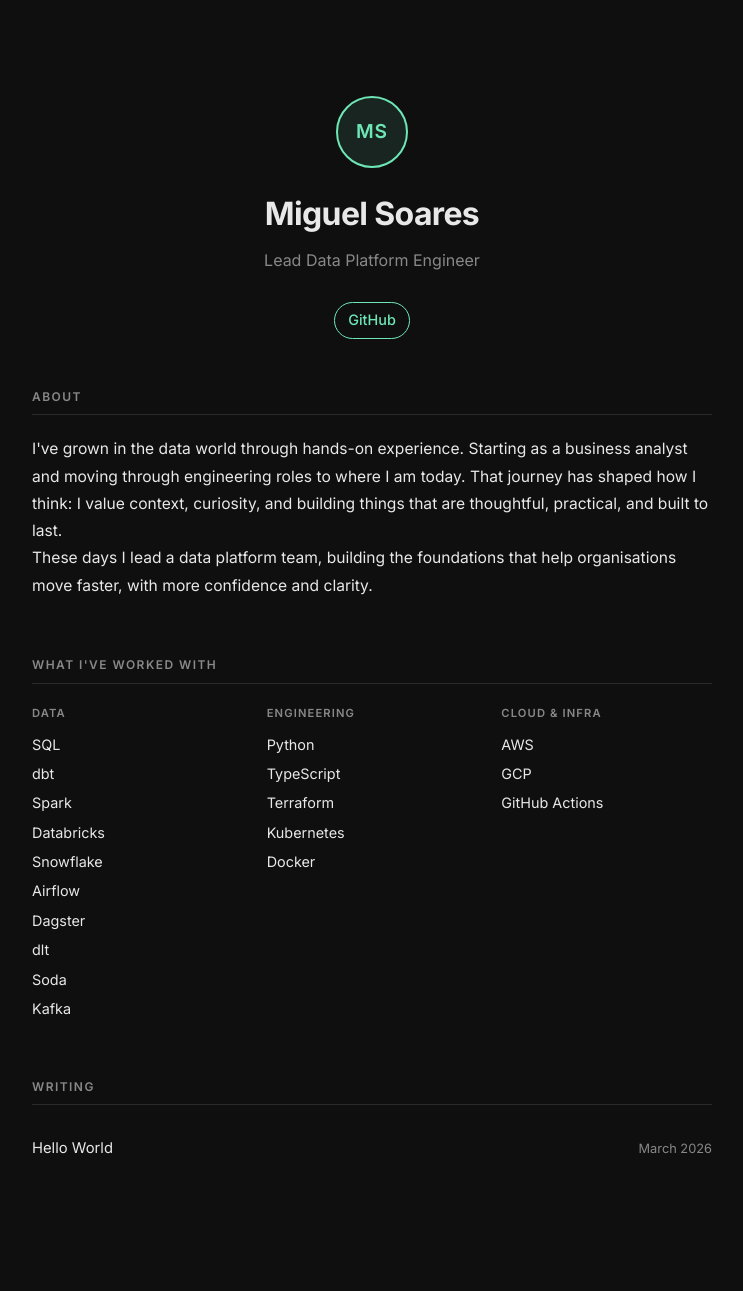
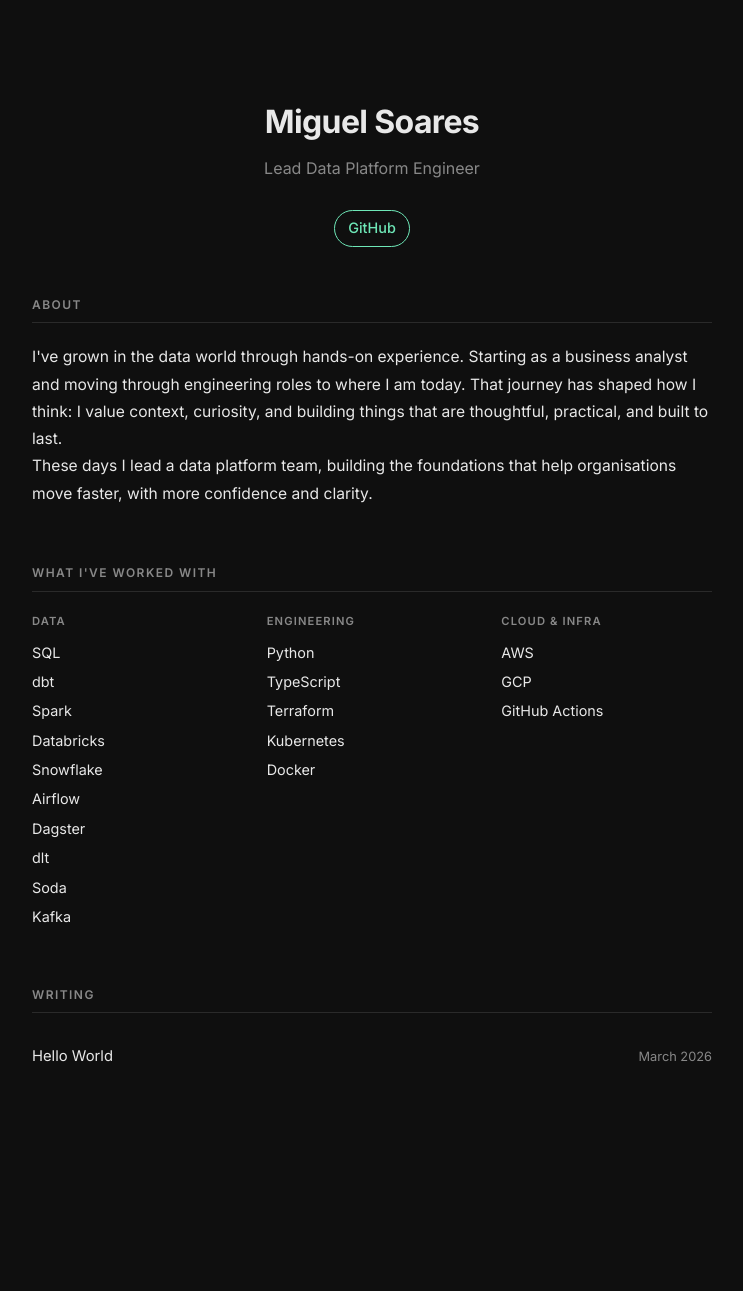
Before and after one commit to miguelsoaress/miguelsoaress.github.io, a Jekyll site: the page built from index.html, in a window 1280 px wide. Shown: the whole page, without its empty margins (268-1011 px from the left). Built offline with Jekyll 4.4.1, drawn with Linux system fonts in a browser that asks for light colours; after the commit the page ends 1199 px from its top, so only the background shows below that.

Commit message:
Remove MS avatar from hero section

```diff
--- a/index.html
+++ b/index.html
@@ -3,7 +3,6 @@
 ---
 <main>
     <section class="hero">
-      <div class="avatar">MS</div>
       <h1>Miguel Soares</h1>
       <p class="tagline">Lead Data Platform Engineer</p>
       <div class="links">
```
